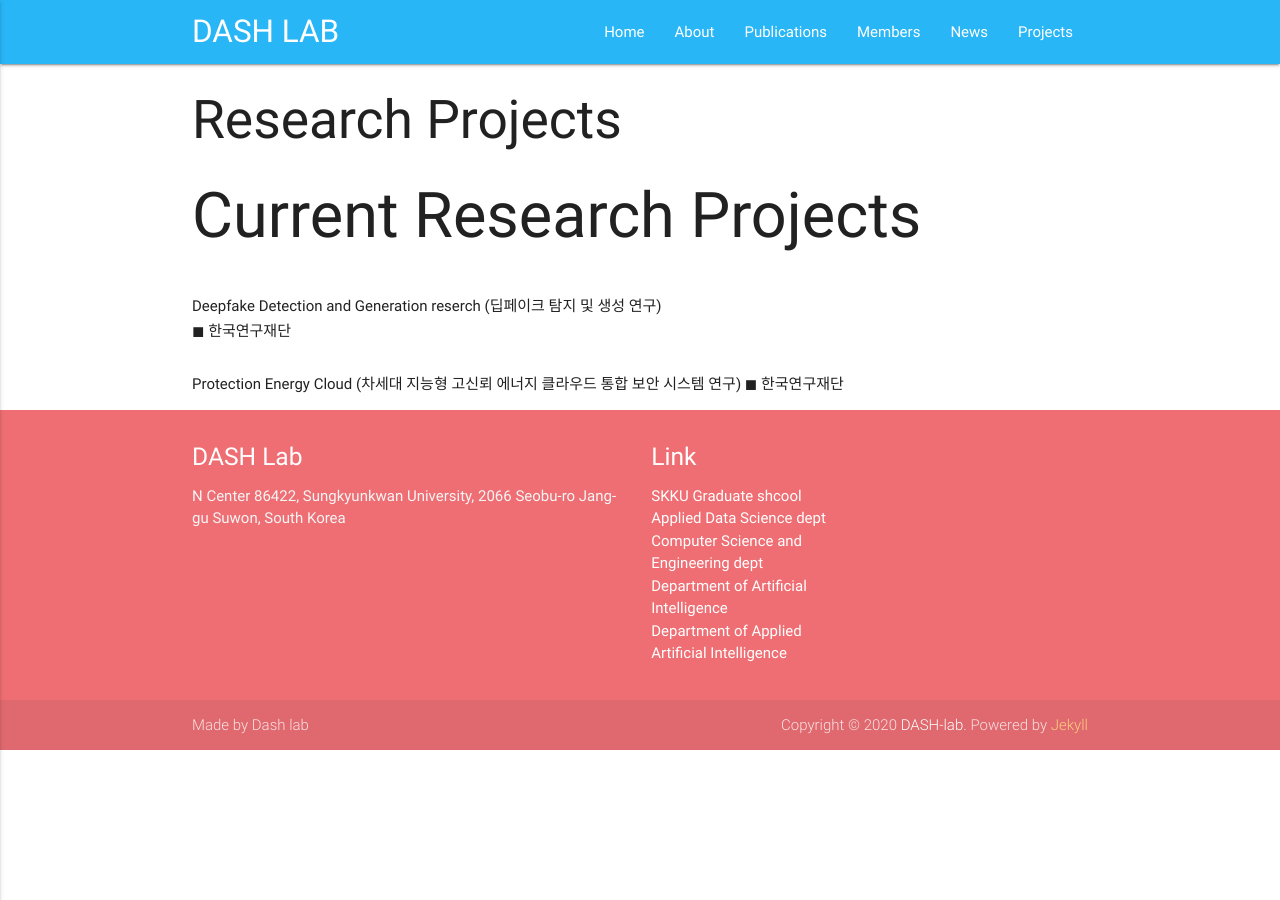
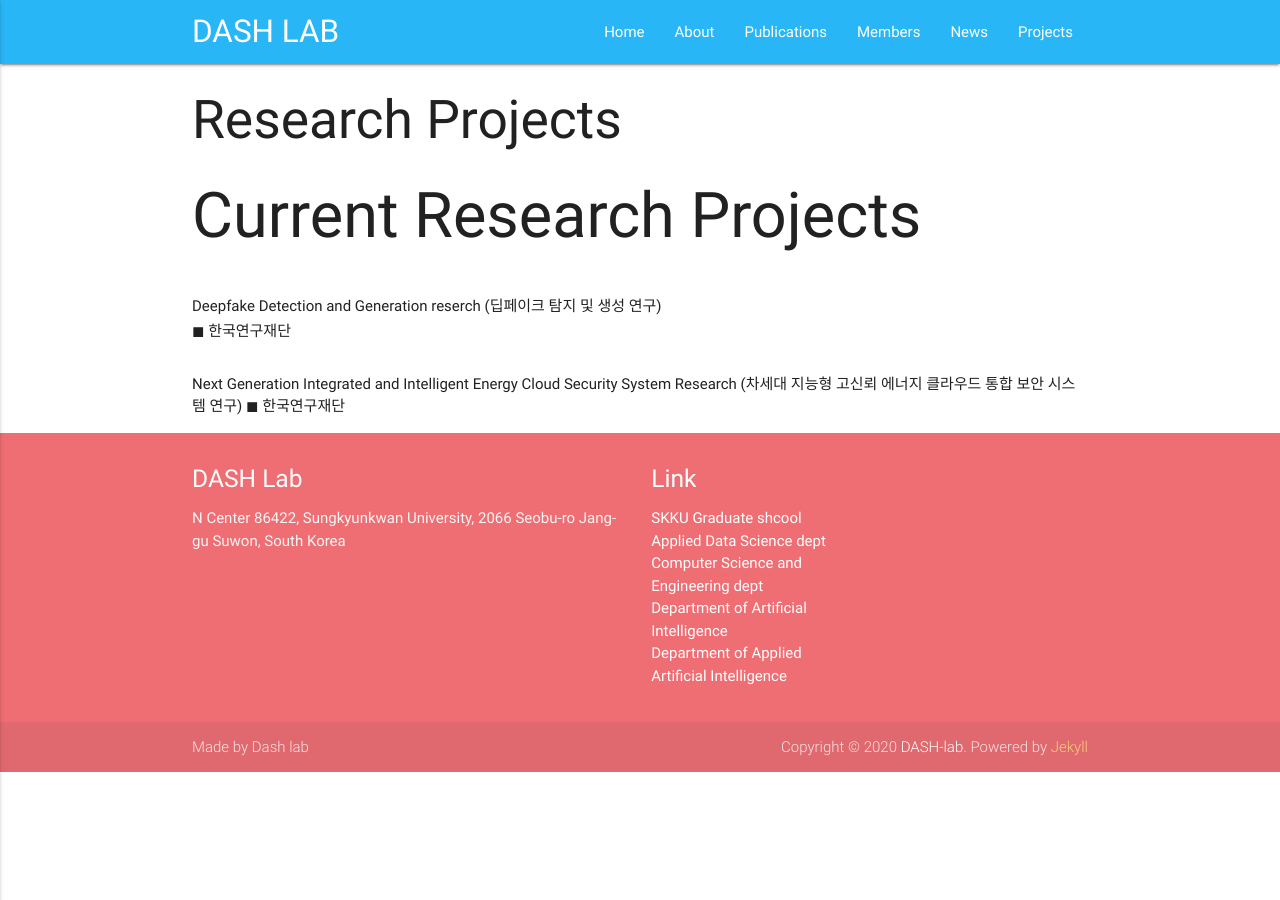
Before and after one commit to Yurim990507/DASH-Lab.github.io, a Jekyll site: the page built from example5.md, in a window 1280 px wide. Built offline with Jekyll 4.4.1, drawn with Linux system fonts in a browser that asks for light colours.

Commit message:
Update example5.md

```diff
--- a/example5.md
+++ b/example5.md
@@ -16,7 +16,7 @@ permalink: /Projects/
 </div>
 
 <div class="section">
-    <h7> Protection Energy Cloud (차세대 지능형 고신뢰 에너지 클라우드 통합 보안 시스템 연구) </h7>
+    <h7> Next Generation Integrated and Intelligent Energy Cloud Security System Research (차세대 지능형 고신뢰 에너지 클라우드 통합 보안 시스템 연구) </h7>
         ◼  한국연구재단 <br>
 
 </div>
```
